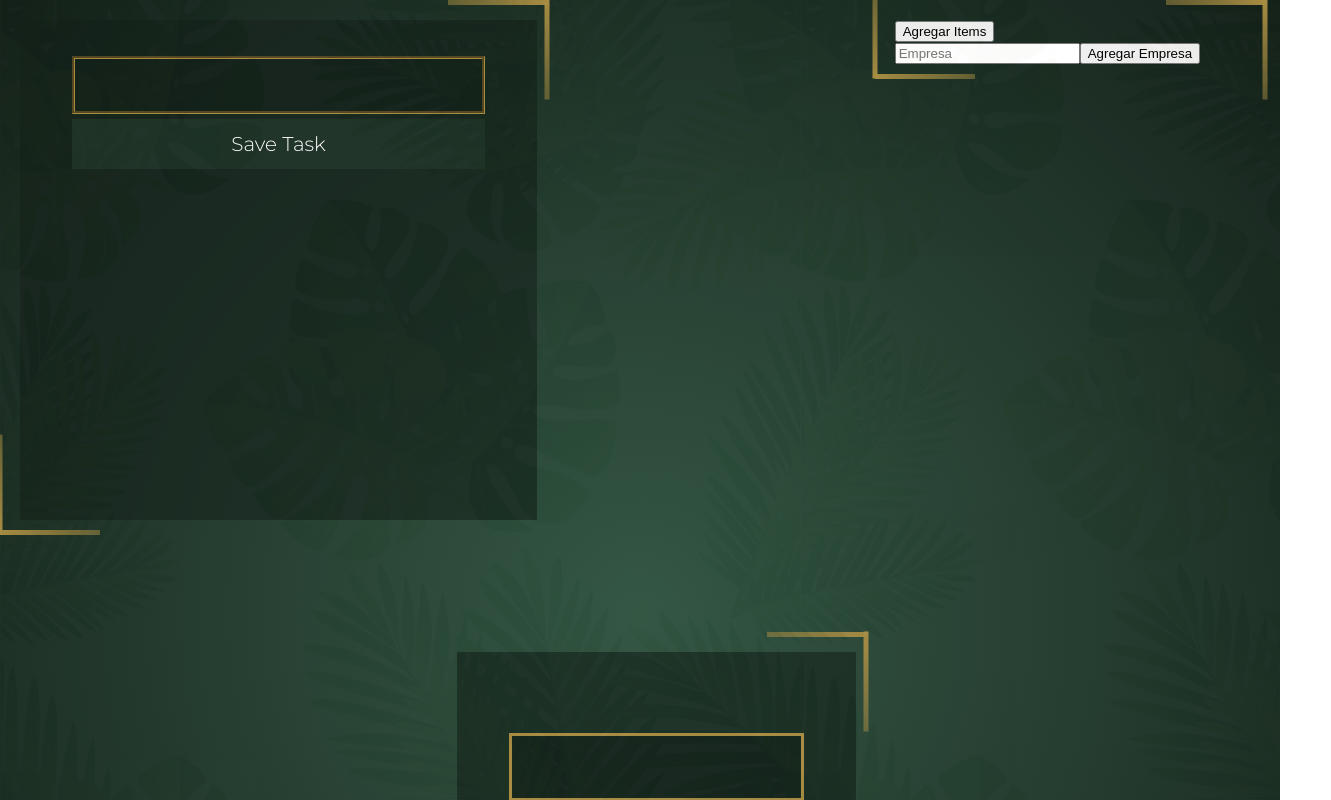
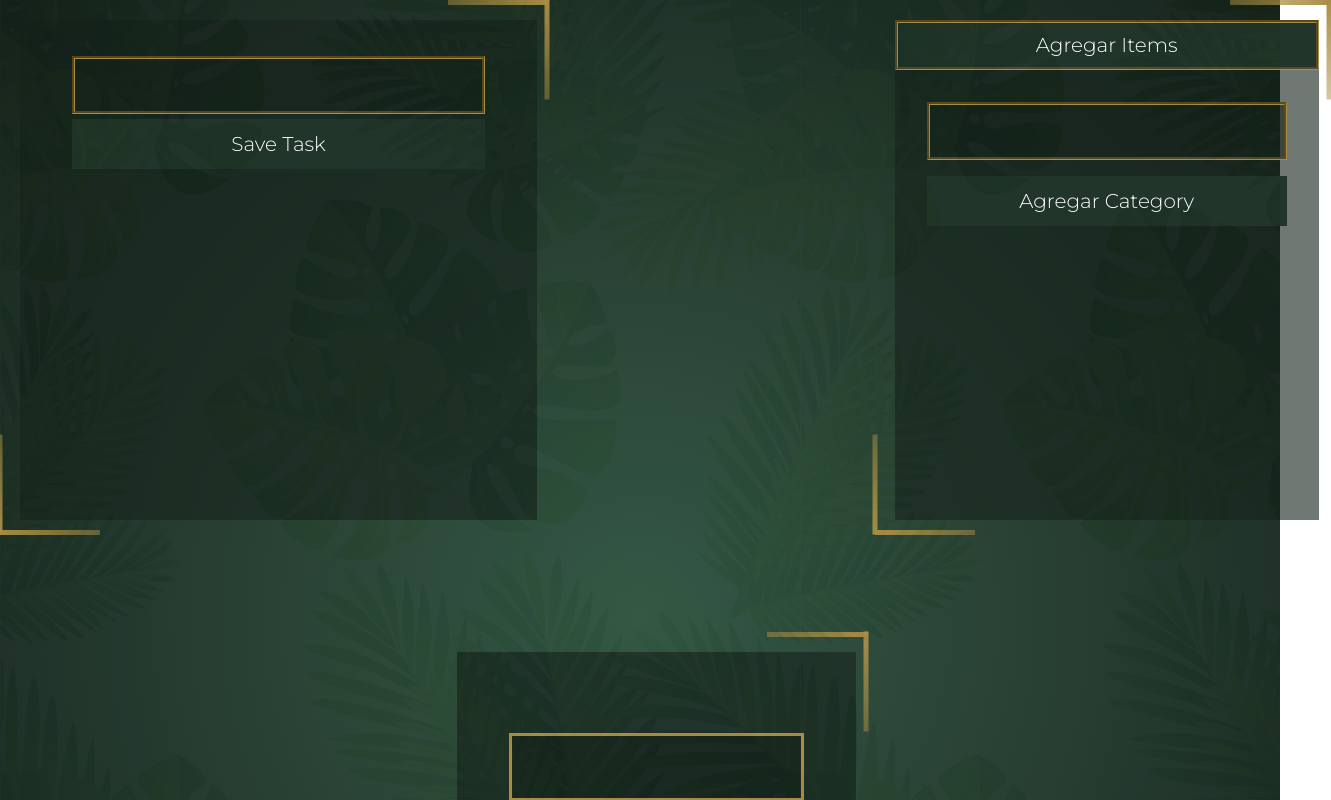
Before and after one commit to Kenfu03/WebProgra, a React (Create React App) app in the folder react-tasks-app/: page / in a window 1280 px wide. Both pictures are taken after a click on the button "Arbol de busqueda". Shown: the top 800 px of the page, 1331 px wide, since content can reach past the window. Built offline with nearby package versions, Linux system fonts and the light colour scheme; a web font is replaced by a local one.

Commit message:
searchTree update

```diff
--- a/react-tasks-app/src/components/SearchTree/SearchTree.css
+++ b/react-tasks-app/src/components/SearchTree/SearchTree.css
@@ -0,0 +1,62 @@
+.SearchTree-container {
+  height: 500px;
+  width: auto;
+
+  display: flex;
+  flex-direction: column;
+  justify-content: flex-start;
+  background-color: var(--co-bg);
+  gap: 2rem;
+}
+
+.ChangeDiv {
+  background-color: var(--co-secondary);
+  color: var(--co-primary);
+  width: auto;
+  height: 50px;
+
+
+  border: groove;
+  border-color: var(--co-special);
+
+
+  font-family: var(--font-primary);
+  font-size: 20px;
+  font-weight: 300;
+}
+
+.addDatos-container{
+  padding: 0 2rem;
+}
+
+.addDatos-container form {
+  display: flex;
+  flex-direction: column;
+  gap: 1rem;
+}
+
+.addDatos-container input {
+  font-size: 34px;
+  font-family: var(--font-primary);
+  font-weight: 300;
+
+  width: 350px;
+  height: 50px;
+  background-color: var(--co-bg);
+
+  color: var(--co-primary);
+  border: groove;
+  border-color: var(--co-special);
+}
+
+.addDatos-container button {
+  background-color: var(--co-secondary);
+  color: var(--co-primary);
+  width: auto;
+  height: 50px;
+  border: none;
+
+  font-family: var(--font-primary);
+  font-size: 20px;
+  font-weight: 300;
+}
--- a/react-tasks-app/src/components/SearchTree/SearchTree.tsx
+++ b/react-tasks-app/src/components/SearchTree/SearchTree.tsx
@@ -1,52 +1,72 @@
-import React, { useState } from "react";
+import React, { useRef, useState } from "react";
 import "./SearchTree.css";
+import { DecorationDiv } from "../../containers";
 
 type FormElement = React.FormEvent<HTMLFormElement>;
 
+interface iCategorys {
+  name: string;
+}
+
 export const SearchTree = () => {
+  const taskInput = useRef<HTMLInputElement>(null);
+
   const [switchInfo, setSwitchInfo] = useState(false);
-  const [newEmpresa, setNewEmpresa] = useState("")
+  const [newCategory, setNewCategory] = useState("");
+  const [categorys, setCategorys] = useState<iCategorys[]>([]);
 
   const changeData = () => {
     setSwitchInfo(!switchInfo);
   };
 
-  const handleSubmit = (e: FormElement) => {
+  const addE = (e: FormElement) => {
+    console.log(newCategory);
     e.preventDefault();
-    // addTask(newEmpresa);
-    setNewEmpresa("");
+    addCategory(newCategory);
+    setNewCategory("");
   };
 
-  // const addTask = (name: string) => {
-  //   const newTasks: iTask[] = [...tasks, { name, done: false }];
-  //   setTasks(newTasks);
-  // };
-
-  const addDatos = () => {
-    return <div className="addDatos-container">
-      <input type="text" placeholder="Empresa"/>
-      <button>Agregar Empresa</button>
-    </div>;
+  const addCategory = (name: string) => {
+    const newCategorys: iCategorys[] = [...categorys, { name }];
+    setCategorys(newCategorys);
   };
 
-  const infoTree = () => {
+  const addDatosContainer = () => {
+    return (
+      <div className="addDatos-container">
+        <form onSubmit={addE}>
+          <input type="text" onChange={(e) => setNewCategory(e.target.value)} value={newCategory} />
+          <button onClick={() => addE}>Agregar Category</button>
+        </form>
+      </div>
+    );
+  };
+
+  const infoTreeContainer = () => {
     return (
       <div className="infoTree-container">
-        <h1>me kago en todo</h1>
+        {categorys.map((t: iCategorys, i: number) => (
+          <div key={i}>
+            <button>
+              <DecorationDiv firstCo="#a88c43" />
+              <h1>{t.name}</h1>
+            </button>
+          </div>
+        ))}
       </div>
-    )
-  }
+    );
+  };
 
   return (
     <div className="SearchTree-container">
-      <button
+      <button className="ChangeDiv"
         onClick={() => {
           changeData();
         }}
       >
         {switchInfo ? "Agregar Items" : "Arbol de busqueda"}
       </button>
-      {switchInfo ? addDatos() : infoTree()}
+      {switchInfo ? addDatosContainer() : infoTreeContainer()}
     </div>
   );
 };
```
